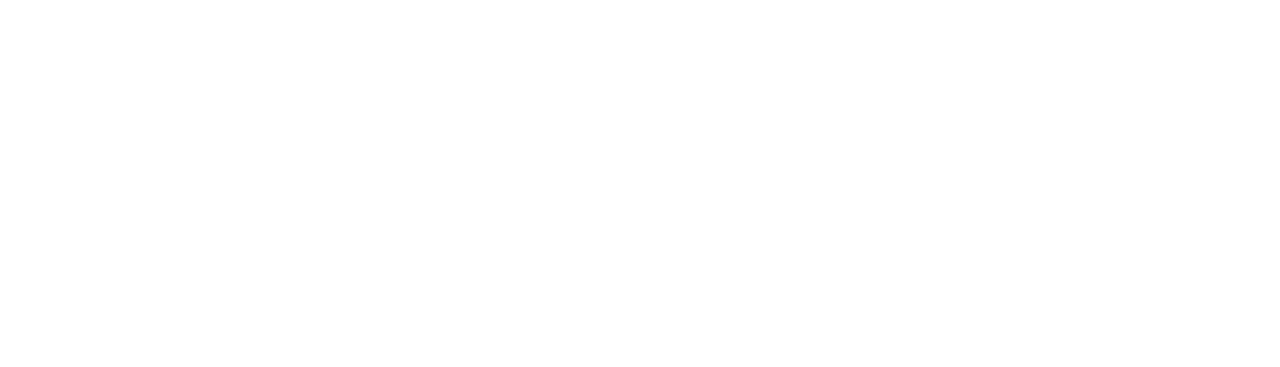
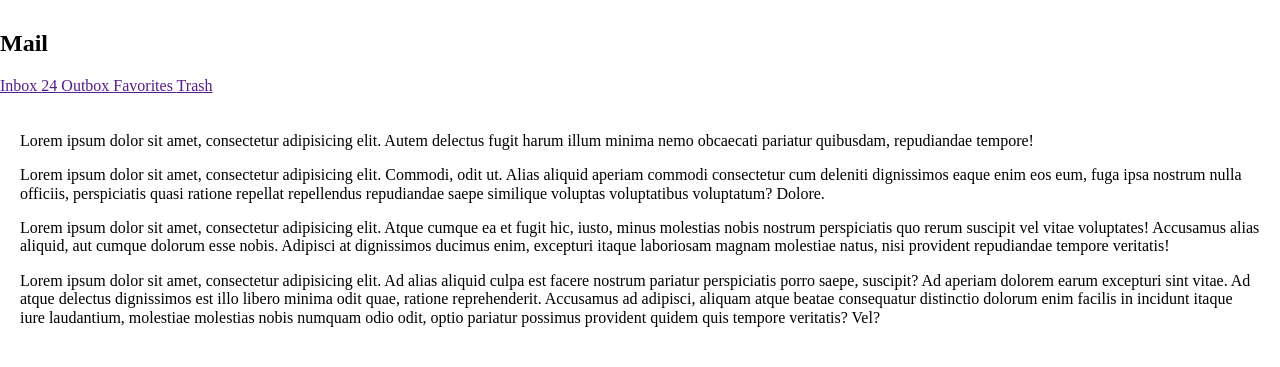
Before and after one commit to MaciejMogilewski/dom_scripts, a website: page navigation.html in a window 1280 px wide. Drawn offline with nearby package versions, Linux system fonts and the light colour scheme; files that its build step writes are made by us from their sources.

Commit message:
HTML structure for navigation component

```diff
--- a/navigation.html
+++ b/navigation.html
@@ -10,6 +10,36 @@
     <script src="src/scripts/nav.js" async defer></script>
 </head>
 <body>
-
+<section class="drawer">
+    <h2 class="drawer__hdl">Mail</h2>
+    <nav class="drawer__nav">
+        <a href="" class="drawer__item">
+            <i class="drawer__icon drawer__icon--inbox"></i>
+            <span class="drawer__text">Inbox</span>
+            <span class="drawer__badge">24</span>
+        </a>
+        <a href="" class="drawer__item">
+            <i class="drawer__icon drawer__icon--outbox"></i>
+            <span class="drawer__text">Outbox</span>
+            <span class="drawer__badge"></span>
+        </a>
+        <a href="" class="drawer__item">
+            <i class="drawer__icon drawer__icon--favorites"></i>
+            <span class="drawer__text">Favorites</span>
+            <span class="drawer__badge"></span>
+        </a>
+        <a href="" class="drawer__item">
+            <i class="drawer__icon drawer__icon--trash"></i>
+            <span class="drawer__text">Trash</span>
+            <span class="drawer__badge"></span>
+        </a>
+    </nav>
+</section>
+    <main class="content">
+        <p>Lorem ipsum dolor sit amet, consectetur adipisicing elit. Autem delectus fugit harum illum minima nemo obcaecati pariatur quibusdam, repudiandae tempore!</p>
+        <p>Lorem ipsum dolor sit amet, consectetur adipisicing elit. Commodi, odit ut. Alias aliquid aperiam commodi consectetur cum deleniti dignissimos eaque enim eos eum, fuga ipsa nostrum nulla officiis, perspiciatis quasi ratione repellat repellendus repudiandae saepe similique voluptas voluptatibus voluptatum? Dolore.</p>
+        <p>Lorem ipsum dolor sit amet, consectetur adipisicing elit. Atque cumque ea et fugit hic, iusto, minus molestias nobis nostrum perspiciatis quo rerum suscipit vel vitae voluptates! Accusamus alias aliquid, aut cumque dolorum esse nobis. Adipisci at dignissimos ducimus enim, excepturi itaque laboriosam magnam molestiae natus, nisi provident repudiandae tempore veritatis!</p>
+        <p>Lorem ipsum dolor sit amet, consectetur adipisicing elit. Ad alias aliquid culpa est facere nostrum pariatur perspiciatis porro saepe, suscipit? Ad aperiam dolorem earum excepturi sint vitae. Ad atque delectus dignissimos est illo libero minima odit quae, ratione reprehenderit. Accusamus ad adipisci, aliquam atque beatae consequatur distinctio dolorum enim facilis in incidunt itaque iure laudantium, molestiae molestias nobis numquam odio odit, optio pariatur possimus provident quidem quis tempore veritatis? Vel?</p>
+    </main>
 </body>
 </html>
--- a/src/sass/components/nav.scss
+++ b/src/sass/components/nav.scss
@@ -0,0 +1,5 @@
+@import "../_partials/helpers";
+
+.content {
+    padding: toRem(20px);
+}
```
